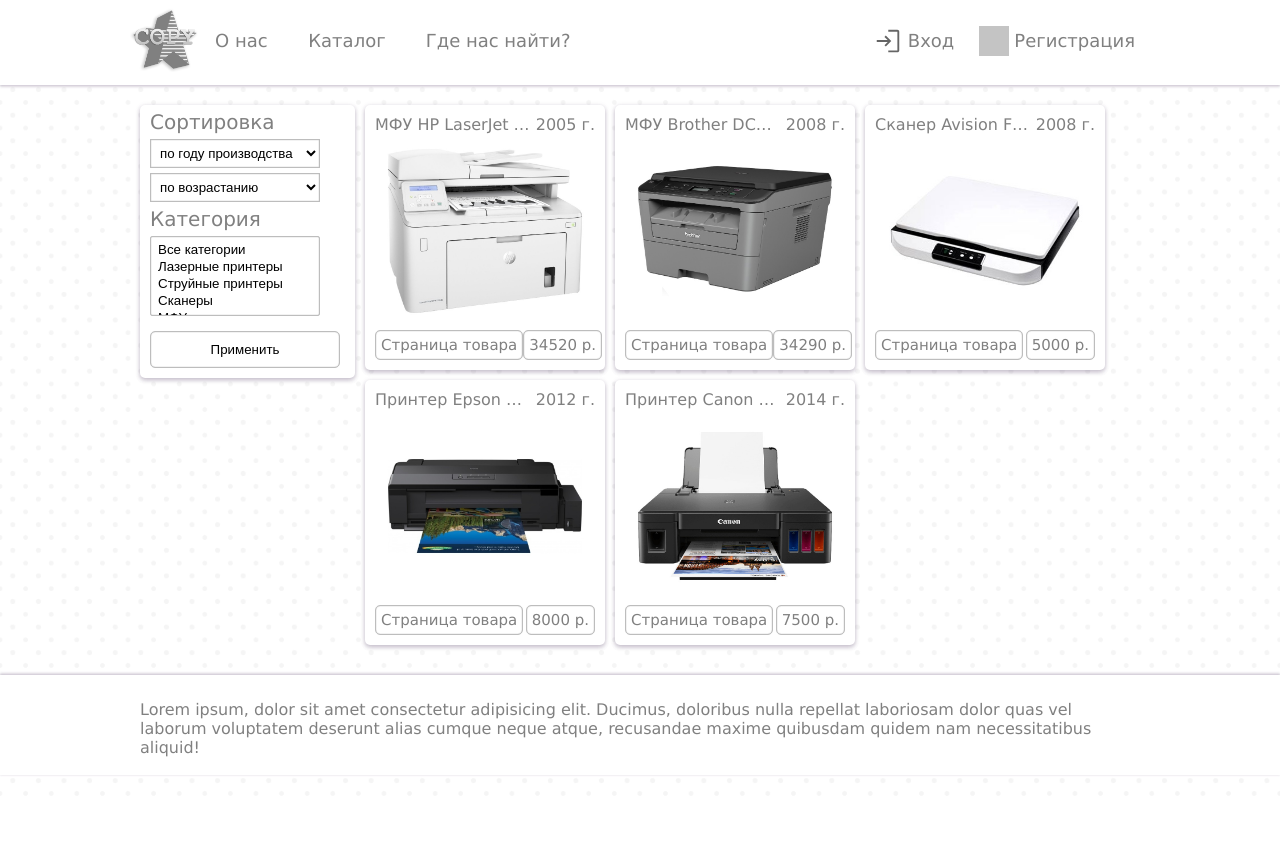
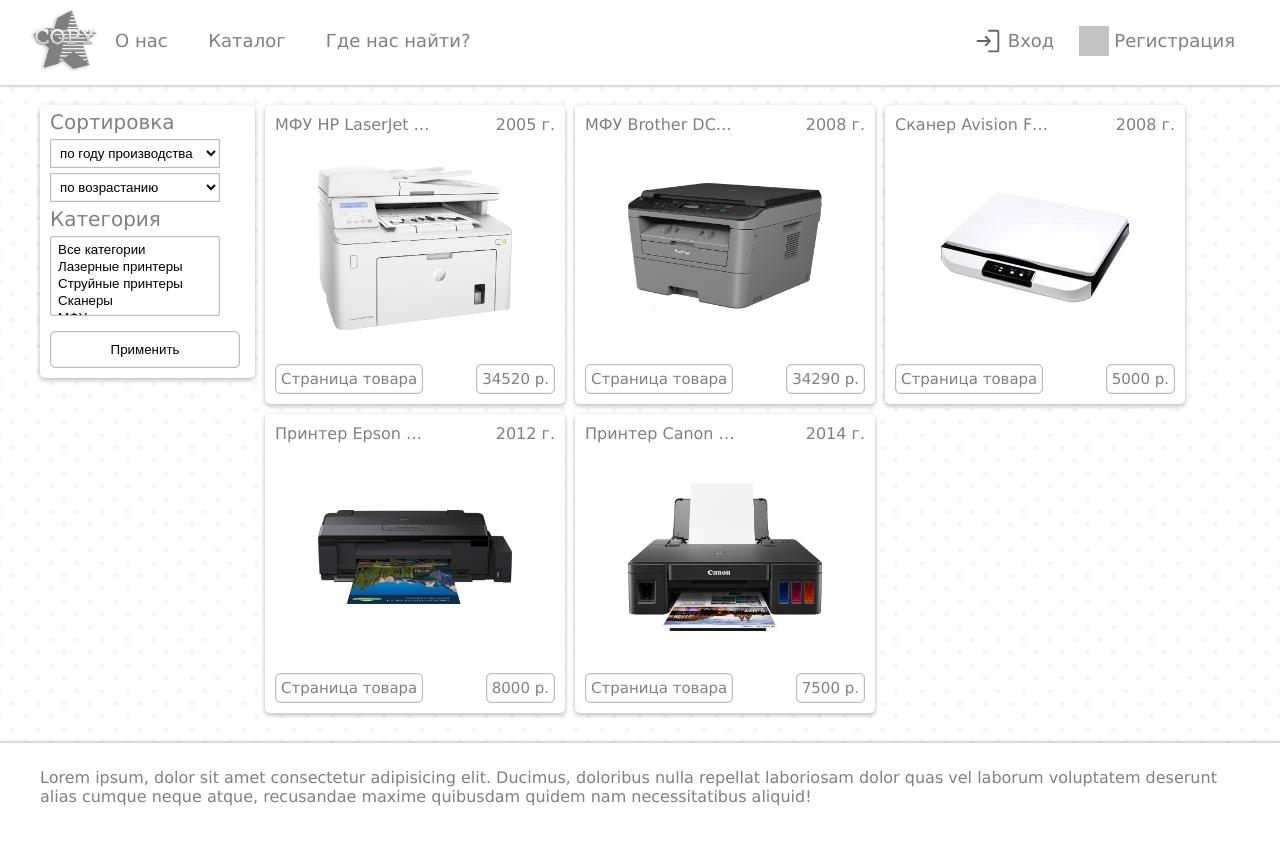
Before and after one commit to ISUS123/store, a PHP site: page / in a window 1280 px wide. Before the commit the page ends 776 px from the top, so only its background shows below. Run offline with PHP 8.4, Linux system fonts and the light colour scheme; data comes from the database, SQL or seed files in the repository; both versions use the stored data as it was after the commit; data that the repository does not hold is empty; style sheets or scripts are compiled from the project's sources; grey boxes are pictures that could not be loaded.

Commit message:
Add files via upload

```diff
--- a/assets/css/style.less
+++ b/assets/css/style.less
@@ -36,6 +36,12 @@
 /*************
 General Styles
 **************/
+html {
+  height: 100%;
+  background-image: url(../img/media/background.png);
+  background-size: 2%;
+}
+
 
 body {
   font-family: "Lucida Sans", "Lucida Sans Regular", "Lucida Grande",
@@ -43,30 +49,23 @@
   padding: 0;
   margin: 0;
   color: gray;
-}
-
-html,body {
-  min-width: 100%;
   min-height: 100%;
-}
-
-html {
-  background-image: url(../img/media/background.png);
-  background-size: 2%;
+  display: flex;
+  flex-direction: column;
+  justify-content: space-between;
 }
 
 .container {
-  margin: auto;
-  max-width: 1000px;
-  min-width: 600px;
-  height: inherit;
+  margin: 0 auto;
+  max-width: 75em;
+  min-width: 45em;
 }
 
 content {
-  display: block;
+  display: flex;
   padding: 0;
   margin: 0;
-  height: 100%;
+  justify-content: center;
 }
 
 input {
@@ -428,7 +427,7 @@
     0 1px 10px 0 rgba(@shadow-color, 0.12), 0 2px 4px 0 rgba(@shadow-color, 0.2);
   padding-bottom: 10px;
   background-color: @background-color;
-  flex-shrink: 0;
+  margin: auto;
 
   .title {
     background-color: #f2f2f2;
@@ -599,8 +598,8 @@
     border-radius: 5px;
     margin-left: 10px;
     margin-bottom: 10px;
-    width: 240px;
-    height: 265px;
+    width: 300px;
+    height: 299px;
     padding: 10px;
     box-shadow: 0 2px 4px 0 rgba(@shadow-color, 0.14),
       0 3px 4px 0 rgba(@shadow-color, 0.12),
@@ -634,6 +633,7 @@
     .item-picture {
       display: flex;
       justify-content: center;
+      min-height: 170px;
     }
 
     .item-bottom {
@@ -644,6 +644,7 @@
     }
     img {
       width: 200px;
+      object-fit: contain;
     }
   }
 }
```
Also changed, not shown: store.sql (+13 -32 lines), client_page.php (line endings or trailing spaces).
